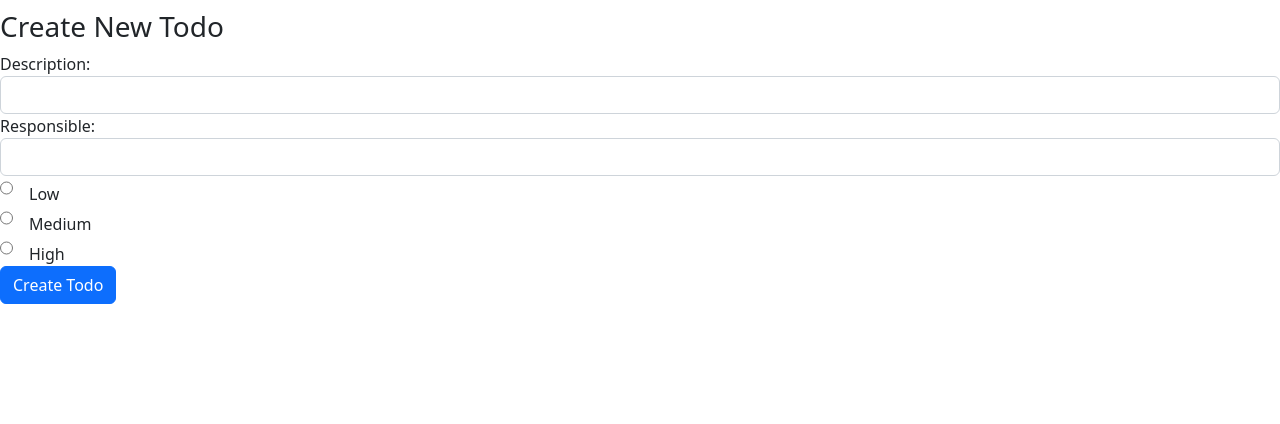
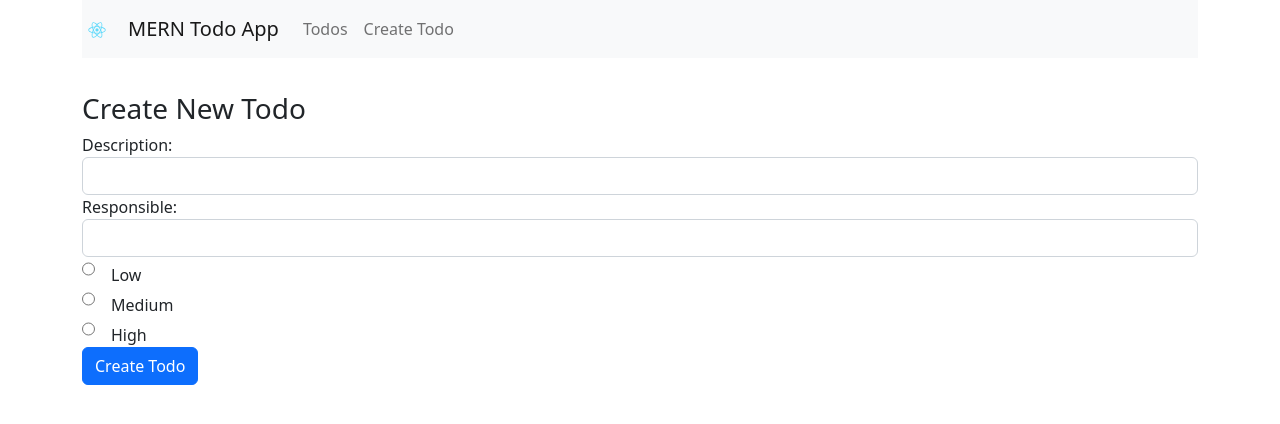
Before and after one commit to albertzeap/MERN-TodoList, a React (Create React App) app: page /create in a window 1280 px wide. Shown: the top 424 px of the page. Built offline with nearby package versions, Linux system fonts and the light colour scheme.

Commit message:
Finished refactoring TodoList component with hooks

```diff
--- a/src/App.js
+++ b/src/App.js
@@ -1,56 +1,86 @@
-import React, { Component } from "react";
+import React from "react";
 import { BrowserRouter as Router, Route, Routes, Link } from "react-router-dom";
-import TodoList from "./components/TodoList";
+
 import EditTodo from "./components/EditTodo";
 
 import logo from "./logo.svg";
 import "bootstrap/dist/css/bootstrap.min.css";
 import { CreateTodo } from "./components/CreateTodo";
+import { TodoList } from "./components/TodoList";
 
 // class App extends Component {
 //   render() {
 //     return (
-//       <Router>
-//         <div className="container">
-//           <nav className="navbar navbar-expand-lg navbar-light bg-light">
-//             <a
-//               className="navbar-brand"
-//               href="https://codingthesmartway.com"
-//               target="_blank" rel="noreferrer"
-//             >
-//               <img src={logo} width="30" height="30"
-//                    alt="CodingTheSmartWay.com"
-//               />
-//             </a>
-//             <Link to="/" className="navbar-brand">MERN Todo App</Link>
-//             <div className="collapse navbar-collapse">
-//               <ul className="navbar-nav mr-auto">
-//                 <li className="navbar-item">
-//                   <Link to="/" className="nav-link">Todos</Link>
-//                 </li>
-//                 <li className="navbar-item">
-//                   <Link to="/create" className="nav-link">Create Todo</Link>
-//                 </li>
-//               </ul>
-//             </div>
-//           </nav>
-//           <br/>
-//           <Routes>
-//             <Route path="/" exact element={<TodoList/>}/>
-//             <Route path="/edit/:id" element={<EditTodo/>}/>
-//             <Route path="/create" element={<CreateTodo/>}/>
-//           </Routes>
-//         </div>
-//       </Router>
+      // <Router>
+      //   <div className="container">
+      //     <nav className="navbar navbar-expand-lg navbar-light bg-light">
+      //       <a
+      //         className="navbar-brand"
+      //         href="https://codingthesmartway.com"
+      //         target="_blank" rel="noreferrer"
+      //       >
+      //         <img src={logo} width="30" height="30"
+      //              alt="CodingTheSmartWay.com"
+      //         />
+      //       </a>
+      //       <Link to="/" className="navbar-brand">MERN Todo App</Link>
+      //       <div className="collapse navbar-collapse">
+      //         <ul className="navbar-nav mr-auto">
+      //           <li className="navbar-item">
+      //             <Link to="/" className="nav-link">Todos</Link>
+      //           </li>
+      //           <li className="navbar-item">
+      //             <Link to="/create" className="nav-link">Create Todo</Link>
+      //           </li>
+      //         </ul>
+      //       </div>
+      //     </nav>
+      //     <br/>
+      //     <Routes>
+      //       <Route path="/" exact element={<TodoList/>}/>
+      //       <Route path="/edit/:id" element={<EditTodo/>}/>
+      //       <Route path="/create" element={<CreateTodo/>}/>
+      //     </Routes>
+      //   </div>
+      // </Router>
 //     );
 //   }
 // }
 
 const App = () => {
   return(
-    <div>
-      <CreateTodo/>
-    </div>
+    <Router>
+        <div className="container">
+          <nav className="navbar navbar-expand-lg navbar-light bg-light">
+            <a
+              className="navbar-brand"
+              href="https://codingthesmartway.com"
+              target="_blank" rel="noreferrer"
+            >
+              <img src={logo} width="30" height="30"
+                   alt="CodingTheSmartWay.com"
+              />
+            </a>
+            <Link to="/" className="navbar-brand">MERN Todo App</Link>
+            <div className="collapse navbar-collapse">
+              <ul className="navbar-nav mr-auto">
+                <li className="navbar-item">
+                  <Link to="/" className="nav-link">Todos</Link>
+                </li>
+                <li className="navbar-item">
+                  <Link to="/create" className="nav-link">Create Todo</Link>
+                </li>
+              </ul>
+            </div>
+          </nav>
+          <br/>
+          <Routes>
+            <Route path="/" exact element={<TodoList/>}/>
+            <Route path="/edit/:id" element={<EditTodo/>}/>
+            <Route path="/create" element={<CreateTodo/>}/>
+          </Routes>
+        </div>
+      </Router>
   )
 }
 
--- a/src/components/TodoList.js
+++ b/src/components/TodoList.js
@@ -1,4 +1,4 @@
-import React, { Component } from "react";
+import React, { useState, useEffect } from "react";
 import { Link } from 'react-router-dom';
 import axios from 'axios';
 
@@ -15,31 +15,26 @@
     </tr>
 )
 
+export const TodoList = () => {
+    const [todosObj, setState] = useState({todos: []});
 
-export default class TodoList extends Component {
-    constructor(props){
-        super(props)
-        this.state = {todos: []};
+    const todoList = () => {
+        return todosObj.todos.map((currentTodo, i)=> {
+            return <Todo todo={currentTodo} key={i}/>
+        })
     }
 
-    componentDidMount(){
+    useEffect(() => {
         axios.get('http://localhost:4000/todos/')
             .then(response => {
-                this.setState({todos: response.data});
+
+                // Left off here
+                setState({todos: response.data});
+
             })
-            .catch(function(error){
-                console.log(error);
-            });
-    }
+            .catch(error => console.log(error));
+    },[]);
 
-    todoList() {
-        return this.state.todos.map((currentTodo, i) => {
-            return <Todo todo={currentTodo} key={i}/>
-        });
-    }
-
-
-    render() {
     return(
         <div>
             <h3>Todos List</h3>
@@ -53,10 +48,56 @@
                     </tr>
                 </thead>
                 <tbody>
-                        {this.todoList()}
+                    {todoList()}
                 </tbody>
             </table>
         </div>
-        )
-    }
-}
+    );
+
+
+};
+
+// export default class TodoList extends Component {
+//     constructor(props){
+//         super(props)
+//         this.state = {todos: []};
+//     }
+
+//     componentDidMount(){
+//         axios.get('http://localhost:4000/todos/')
+//             .then(response => {
+//                 this.setState({todos: response.data});
+//             })
+//             .catch(function(error){
+//                 console.log(error);
+//             });
+//     }
+
+//     todoList() {
+//         return this.state.todos.map((currentTodo, i) => {
+//             return <Todo todo={currentTodo} key={i}/>
+//         });
+//     }
+
+
+//     render() {
+//         return(
+            // <div>
+            //     <h3>Todos List</h3>
+            //     <table className="table table-striped" style={{marginTop: 20}}>
+            //         <thead>
+            //             <tr>
+            //                 <th>Description</th>
+            //                 <th>Responsible</th>
+            //                 <th>Priority</th>
+            //                 <th>Action</th>
+            //             </tr>
+            //         </thead>
+            //         <tbody>
+            //             {this.todoList()}
+            //         </tbody>
+            //     </table>
+            // </div>
+//         )
+//     }
+// }
```
Lines whose indentation alone changed are shown as unchanged.
